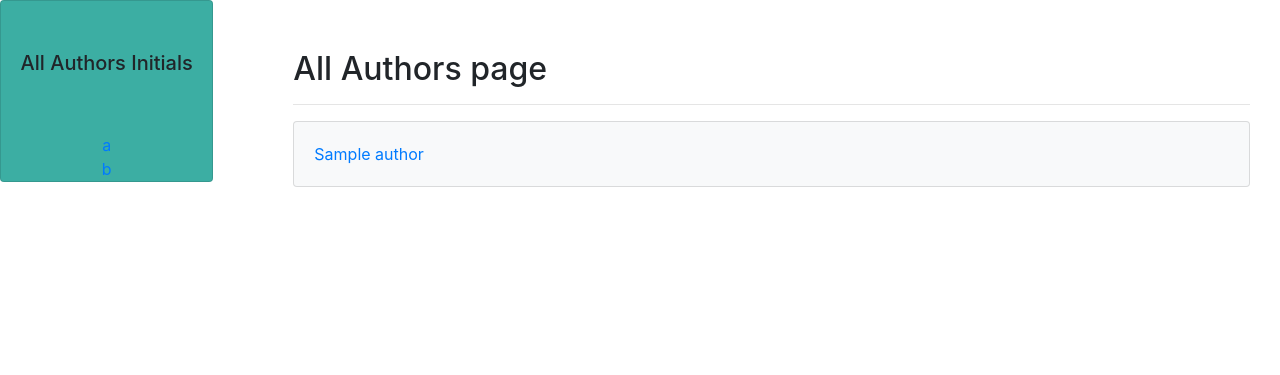
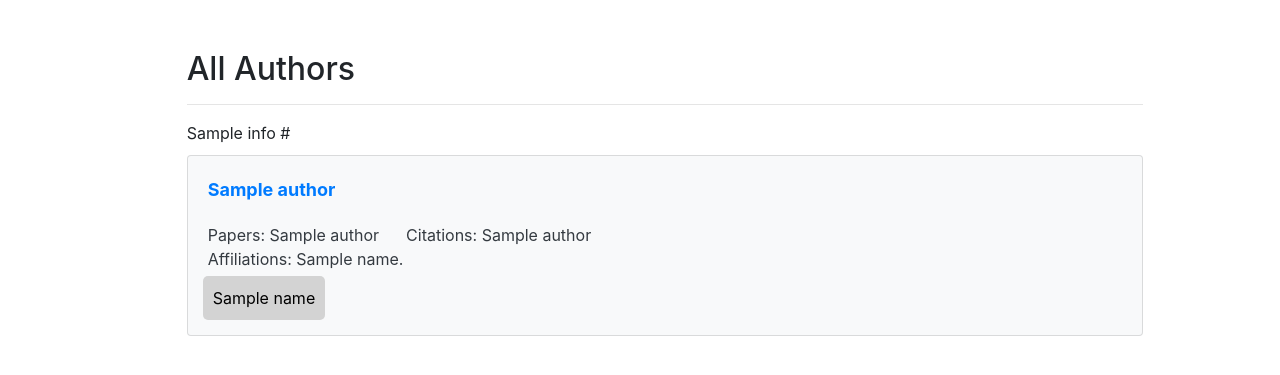
Before and after one commit to sohampachpande/CSEDB, a Flask app: template flask_server/app/templates/authorsAll.html in a window 1280 px wide. Shown: the part 56-431 px from the top of the page. Run offline with Flask 2, Linux system fonts and the light colour scheme; the template is opened without the code that fills it: most values are stand-ins (such as "Sample title", 1, 10 or a date in 2020); some libraries are stand-ins or nearby versions.

Commit message:
fancy all author page

```diff
--- a/flask_server/app/paper_routes.py
+++ b/flask_server/app/paper_routes.py
@@ -39,10 +39,10 @@ def individual_paper_page(paper_id):
     cursor.execute('call author_paper("{}")'.format(paper_id))
     authors = cursor.fetchall()
 
-    cursor.execute('call citation("{}")'.format(paper_id))
+    cursor.execute('call references_of_this_paper("{}")'.format(paper_id))
     references = cursor.fetchall()
 
-    cursor.execute('call refers("{}")'.format(paper_id))
+    cursor.execute('call this_paper_cited_by("{}")'.format(paper_id))
     papers_cite_this = cursor.fetchall()
 
     print(papers_cite_this)
--- a/flask_server/app/static/main.css
+++ b/flask_server/app/static/main.css
@@ -84,3 +84,23 @@
 .author-indi{
     padding: 20px;
 }
+
+.fancy-a {
+  display: inline-flex;
+  background-color: lightgrey;
+  color: black;
+  padding: 10px 15px;
+  position: relative;
+  text-decoration: none;
+  border-radius: 5px;
+}
+
+.fancy-a:hover {
+  background-color: grey;
+  cursor: pointer;
+}
+
+.fancy-a:active {
+  box-shadow: none;
+  top: 5px;
+}
--- a/flask_server/app/templates/authorsAll.html
+++ b/flask_server/app/templates/authorsAll.html
@@ -7,27 +7,32 @@
         <section>
             <div class="container-fluid">
                 <div class="row">
-                    <div class="col-lg-2 author-letters card sticky-top" >
-                    	<h5 style="margin-top: 50px">All Authors Initials</h5>
-                        <div class="letters">
-                            <!-- <p>a</p>
-                            <p>b</p>
-                            <p>c</p>
-                            <p>d</p> -->
-                            <a href="/author_all/a">a</a><br>
-                            <a href="/author_all/b">b</a>
-                        </div>
-                    </div>
-                    <div class="col-lg-10 author-info">
-                        <h2 style="margin-left: 0px; margin-top: 50px">All Authors page</h2>
+
+                    <div class="col-lg-10 author-info offset-lg-1">
+                        <h2 style="margin-left: 0px; margin-top: 50px">All Authors</h2>
         				<hr>
+                        {{ pagination.info  }}
+                        {{ pagination.links }}
+                        {% for author in data_authors %}
+                            <div class="info card bg-light text-dark" style="margin-top: 10px;">
+                                <a style="padding: 20px" href="/author/{{ author[0] }}"> <b class="author-names">{{ author[1] }}</b>
+                                </a>
+                                <p style="margin-left: 20px; margin-bottom: 0px">Papers: {{ author[3] }} &nbsp;&nbsp;&nbsp;&nbsp; Citations: {{ author[4] }} &nbsp;&nbsp;&nbsp;&nbsp;</p>
 
-                        {% for author in authors %}
-                        <div class="card bg-light text-dark" style="margin-top:10px;">
-                            <div class="info" style="padding: 20px;">
-                                <a href="/author/{{ author[0] }}"> {{ author[1] }} </a>
+                                <p style="margin-left: 20px; margin-bottom: 5px">
+                                Affiliations:
+                                {% for affiliation in author[5] %}
+                                    {{ affiliation[1]}}.
+                                {% endfor %}
+                                </p>
+
+                                <p style="margin-left: 5px; margin-bottom: 15px">
+                                {% for fos in author[2] %}
+                                <a class="fancy-a" style="margin-left: 10px;margin-right: 10px; padding:10px;"href="/fos/{{ fos[0] }}"> {{ fos[1]}}</a>
+                                {% endfor %}
+                                </p>
+
                             </div>
-                        </div>
 				        {% endfor %}
                     </div>
                 </div>
--- a/flask_server/app/templates/paper_temp.html
+++ b/flask_server/app/templates/paper_temp.html
@@ -50,7 +50,7 @@
 
                         {% if papers_cite_this|length!=0 %}
                         <div style="padding-top: 40px; padding-bottom: 200px">
-                            <h4> Papers which site the following paper :-</h4>
+                            <h4> Papers which cite the following paper :-</h4>
                             {% for paper in papers_cite_this %}
                                 <li><a href="/paper/{{ paper[0] }}">{{ paper[1] }}</a></li>
                             {% endfor %}
```
Also changed, not shown: flask_server/app/author_routes.py (+33 -16 lines).
